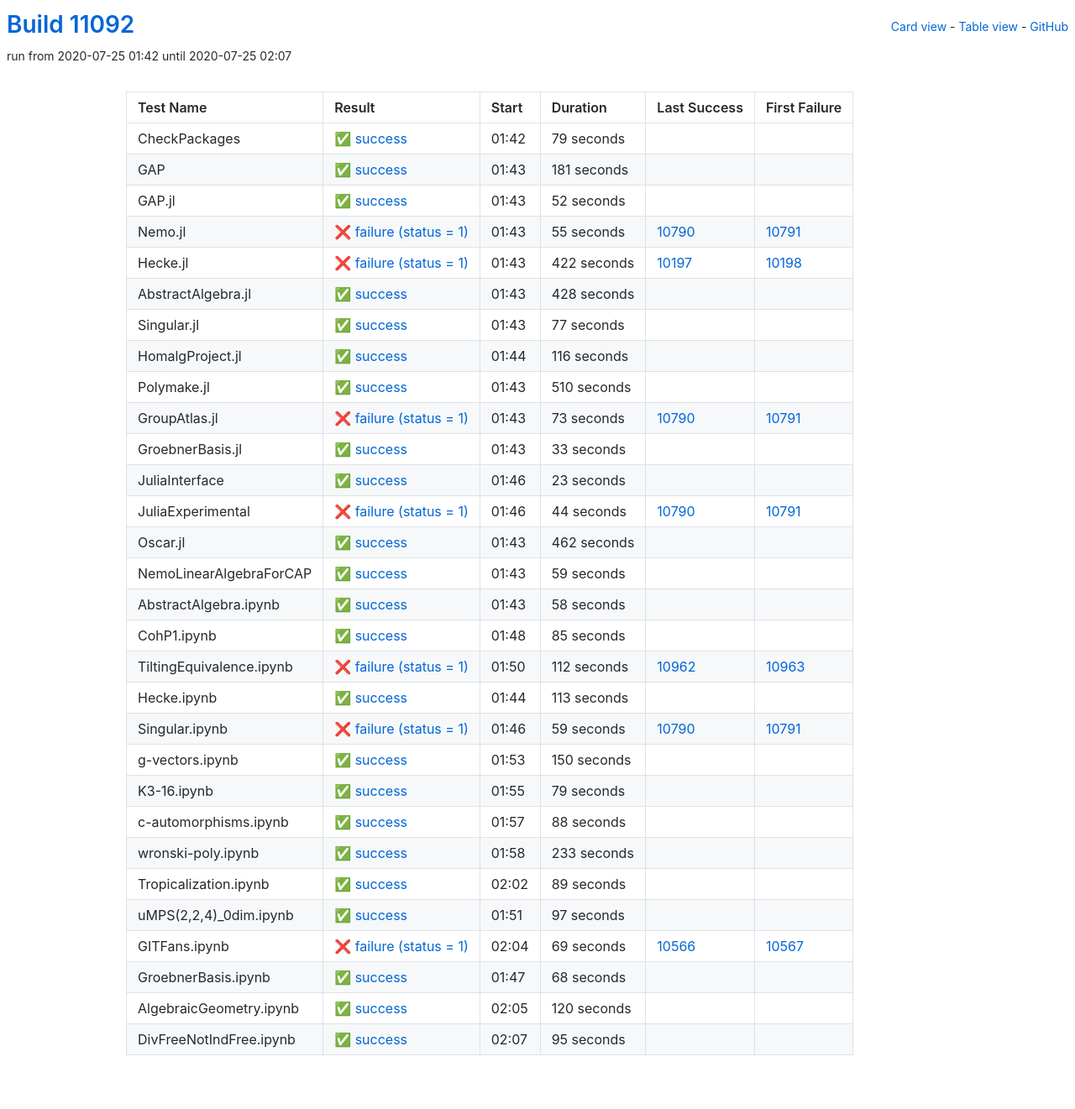
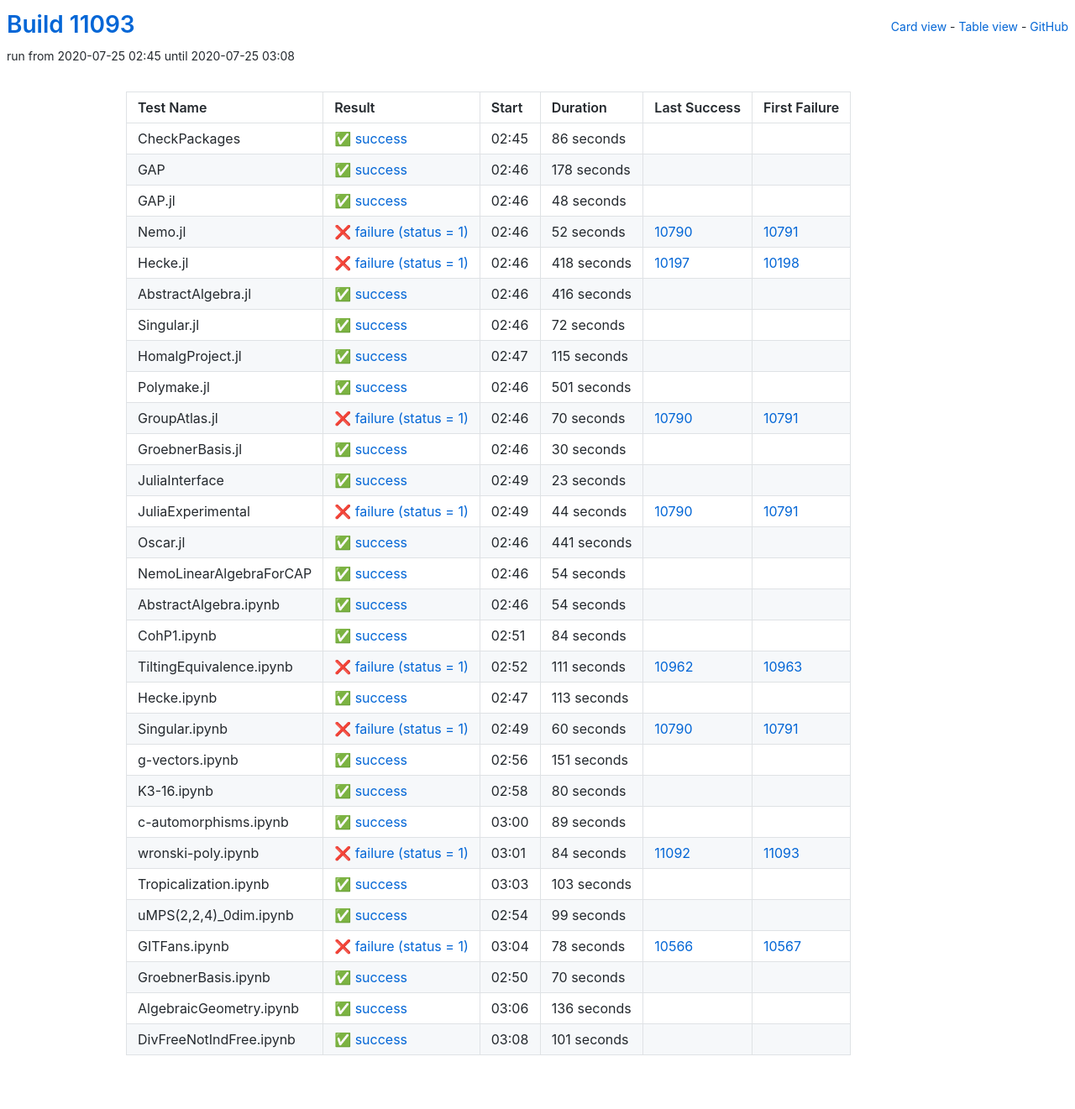
Before and after one commit to oscar-system/oscar-ci-status, a Jekyll site: the page built from table.html, in a window 1280 px wide. Shown: the whole page at 84% size. Built offline with Jekyll 4.4.1, drawn with Linux system fonts in a browser that asks for light colours.

Commit message:
Build #11093

```diff
--- a/_data/ci.yml
+++ b/_data/ci.yml
@@ -1,6 +1,6 @@
 ---
-build: 11092
-build_url: https://oscarci.mathematik.uni-kl.de/job/oscar/11092/
+build: 11093
+build_url: https://oscarci.mathematik.uni-kl.de/job/oscar/11093/
 job: oscar
 organization: oscar-system
 repo: oscar-ci-status
@@ -8,140 +8,140 @@
 tests:
 - name: CheckPackages
   id: checkpackages
-  log: https://oscarci.mathematik.uni-kl.de/job/oscar/11092/artifact/logs/build-11092/CheckPackages.log
-  start: 2020-07-25 01:42
+  log: https://oscarci.mathematik.uni-kl.de/job/oscar/11093/artifact/logs/build-11093/CheckPackages.log
+  start: 2020-07-25 02:45
   success: true
   exitcode: 0
   status: success
-  duration: 79
+  duration: 86
   last_success: false
   last_success_url:
   first_failure: false
   first_failure_url:
 - name: GAP
   id: gap
-  log: https://oscarci.mathematik.uni-kl.de/job/oscar/11092/artifact/logs/build-11092/GAP.log
-  start: 2020-07-25 01:43
+  log: https://oscarci.mathematik.uni-kl.de/job/oscar/11093/artifact/logs/build-11093/GAP.log
+  start: 2020-07-25 02:46
   success: true
   exitcode: 0
   status: success
-  duration: 181
+  duration: 178
   last_success: false
   last_success_url:
   first_failure: false
   first_failure_url:
 - name: GAP.jl
   id: gap-jl
-  log: https://oscarci.mathematik.uni-kl.de/job/oscar/11092/artifact/logs/build-11092/GAP.jl.log
-  start: 2020-07-25 01:43
+  log: https://oscarci.mathematik.uni-kl.de/job/oscar/11093/artifact/logs/build-11093/GAP.jl.log
+  start: 2020-07-25 02:46
   success: true
   exitcode: 0
   status: success
-  duration: 52
+  duration: 48
   last_success: false
   last_success_url:
   first_failure: false
   first_failure_url:
 - name: Nemo.jl
   id: nemo-jl
-  log: https://oscarci.mathematik.uni-kl.de/job/oscar/11092/artifact/logs/build-11092/Nemo.jl.log
-  start: 2020-07-25 01:43
+  log: https://oscarci.mathematik.uni-kl.de/job/oscar/11093/artifact/logs/build-11093/Nemo.jl.log
+  start: 2020-07-25 02:46
   success: false
   exitcode: 1
   status: failure
-  duration: 55
+  duration: 52
   last_success: 10790
   last_success_url: https://oscarci.mathematik.uni-kl.de/job/oscar/10790/
   first_failure: 10791
   first_failure_url: https://oscarci.mathematik.uni-kl.de/job/oscar/10791/
 - name: Hecke.jl
   id: hecke-jl
-  log: https://oscarci.mathematik.uni-kl.de/job/oscar/11092/artifact/logs/build-11092/Hecke.jl.log
-  start: 2020-07-25 01:43
+  log: https://oscarci.mathematik.uni-kl.de/job/oscar/11093/artifact/logs/build-11093/Hecke.jl.log
+  start: 2020-07-25 02:46
   success: false
   exitcode: 1
   status: failure
-  duration: 422
+  duration: 418
   last_success: 10197
   last_success_url: https://oscarci.mathematik.uni-kl.de/job/oscar/10197/
   first_failure: 10198
   first_failure_url: https://oscarci.mathematik.uni-kl.de/job/oscar/10198/
 - name: AbstractAlgebra.jl
   id: abstractalgebra-jl
-  log: https://oscarci.mathematik.uni-kl.de/job/oscar/11092/artifact/logs/build-11092/AbstractAlgebra.jl.log
-  start: 2020-07-25 01:43
+  log: https://oscarci.mathematik.uni-kl.de/job/oscar/11093/artifact/logs/build-11093/AbstractAlgebra.jl.log
+  start: 2020-07-25 02:46
   success: true
   exitcode: 0
   status: success
-  duration: 428
+  duration: 416
   last_success: false
   last_success_url:
   first_failure: false
   first_failure_url:
 - name: Singular.jl
   id: singular-jl
-  log: https://oscarci.mathematik.uni-kl.de/job/oscar/11092/artifact/logs/build-11092/Singular.jl.log
-  start: 2020-07-25 01:43
+  log: https://oscarci.mathematik.uni-kl.de/job/oscar/11093/artifact/logs/build-11093/Singular.jl.log
+  start: 2020-07-25 02:46
   success: true
   exitcode: 0
   status: success
-  duration: 77
+  duration: 72
   last_success: false
   last_success_url:
   first_failure: false
   first_failure_url:
 - name: HomalgProject.jl
   id: homalgproject-jl
-  log: https://oscarci.mathematik.uni-kl.de/job/oscar/11092/artifact/logs/build-11092/HomalgProject.jl.log
-  start: 2020-07-25 01:44
+  log: https://oscarci.mathematik.uni-kl.de/job/oscar/11093/artifact/logs/build-11093/HomalgProject.jl.log
+  start: 2020-07-25 02:47
   success: true
   exitcode: 0
   status: success
-  duration: 116
+  duration: 115
   last_success: false
   last_success_url:
   first_failure: false
   first_failure_url:
 - name: Polymake.jl
   id: polymake-jl
-  log: https://oscarci.mathematik.uni-kl.de/job/oscar/11092/artifact/logs/build-11092/Polymake.jl.log
-  start: 2020-07-25 01:43
+  log: https://oscarci.mathematik.uni-kl.de/job/oscar/11093/artifact/logs/build-11093/Polymake.jl.log
+  start: 2020-07-25 02:46
   success: true
   exitcode: 0
   status: success
-  duration: 510
+  duration: 501
   last_success: false
   last_success_url:
   first_failure: false
   first_failure_url:
 - name: GroupAtlas.jl
   id: groupatlas-jl
-  log: https://oscarci.mathematik.uni-kl.de/job/oscar/11092/artifact/logs/build-11092/GroupAtlas.jl.log
-  start: 2020-07-25 01:43
+  log: https://oscarci.mathematik.uni-kl.de/job/oscar/11093/artifact/logs/build-11093/GroupAtlas.jl.log
+  start: 2020-07-25 02:46
   success: false
   exitcode: 1
   status: failure
-  duration: 73
+  duration: 70
   last_success: 10790
   last_success_url: https://oscarci.mathematik.uni-kl.de/job/oscar/10790/
   first_failure: 10791
   first_failure_url: https://oscarci.mathematik.uni-kl.de/job/oscar/10791/
 - name: GroebnerBasis.jl
   id: groebnerbasis-jl
-  log: https://oscarci.mathematik.uni-kl.de/job/oscar/11092/artifact/logs/build-11092/GroebnerBasis.jl.log
-  start: 2020-07-25 01:43
+  log: https://oscarci.mathematik.uni-kl.de/job/oscar/11093/artifact/logs/build-11093/GroebnerBasis.jl.log
+  start: 2020-07-25 02:46
   success: true
   exitcode: 0
   status: success
-  duration: 33
+  duration: 30
   last_success: false
   last_success_url:
   first_failure: false
   first_failure_url:
 - name: JuliaInterface
   id: juliainterface
-  log: https://oscarci.mathematik.uni-kl.de/job/oscar/11092/artifact/logs/build-11092/JuliaInterface.log
-  start: 2020-07-25 01:46
+  log: https://oscarci.mathematik.uni-kl.de/job/oscar/11093/artifact/logs/build-11093/JuliaInterface.log
+  start: 2020-07-25 02:49
   success: true
   exitcode: 0
   status: success
@@ -152,8 +152,8 @@
   first_failure_url:
 - name: JuliaExperimental
   id: juliaexperimental
-  log: https://oscarci.mathematik.uni-kl.de/job/oscar/11092/artifact/logs/build-11092/JuliaExperimental.log
-  start: 2020-07-25 01:46
+  log: https://oscarci.mathematik.uni-kl.de/job/oscar/11093/artifact/logs/build-11093/JuliaExperimental.log
+  start: 2020-07-25 02:49
   success: false
   exitcode: 1
   status: failure
@@ -164,68 +164,68 @@
   first_failure_url: https://oscarci.mathematik.uni-kl.de/job/oscar/10791/
 - name: Oscar.jl
   id: oscar-jl
-  log: https://oscarci.mathematik.uni-kl.de/job/oscar/11092/artifact/logs/build-11092/Oscar.jl.log
-  start: 2020-07-25 01:43
+  log: https://oscarci.mathematik.uni-kl.de/job/oscar/11093/artifact/logs/build-11093/Oscar.jl.log
+  start: 2020-07-25 02:46
   success: true
   exitcode: 0
   status: success
-  duration: 462
+  duration: 441
   last_success: false
   last_success_url:
   first_failure: false
   first_failure_url:
 - name: NemoLinearAlgebraForCAP
   id: nemolinearalgebraforcap
-  log: https://oscarci.mathematik.uni-kl.de/job/oscar/11092/artifact/logs/build-11092/NemoLinearAlgebraForCAP.log
-  start: 2020-07-25 01:43
+  log: https://oscarci.mathematik.uni-kl.de/job/oscar/11093/artifact/logs/build-11093/NemoLinearAlgebraForCAP.log
+  start: 2020-07-25 02:46
   success: true
   exitcode: 0
   status: success
-  duration: 59
+  duration: 54
   last_success: false
   last_success_url:
   first_failure: false
   first_failure_url:
 - name: AbstractAlgebra.ipynb
   id: abstractalgebra-ipynb
-  log: https://oscarci.mathematik.uni-kl.de/job/oscar/11092/artifact/logs/build-11092/AbstractAlgebra.ipynb.log
-  start: 2020-07-25 01:43
+  log: https://oscarci.mathematik.uni-kl.de/job/oscar/11093/artifact/logs/build-11093/AbstractAlgebra.ipynb.log
+  start: 2020-07-25 02:46
   success: true
   exitcode: 0
   status: success
-  duration: 58
+  duration: 54
   last_success: false
   last_success_url:
   first_failure: false
   first_failure_url:
 - name: CohP1.ipynb
   id: cohp1-ipynb
-  log: https://oscarci.mathematik.uni-kl.de/job/oscar/11092/artifact/logs/build-11092/CohP1.ipynb.log
-  start: 2020-07-25 01:48
+  log: https://oscarci.mathematik.uni-kl.de/job/oscar/11093/artifact/logs/build-11093/CohP1.ipynb.log
+  start: 2020-07-25 02:51
   success: true
   exitcode: 0
   status: success
-  duration: 85
+  duration: 84
   last_success: false
   last_success_url:
   first_failure: false
   first_failure_url:
 - name: TiltingEquivalence.ipynb
   id: tiltingequivalence-ipynb
-  log: https://oscarci.mathematik.uni-kl.de/job/oscar/11092/artifact/logs/build-11092/TiltingEquivalence.ipynb.log
-  start: 2020-07-25 01:50
+  log: https://oscarci.mathematik.uni-kl.de/job/oscar/11093/artifact/logs/build-11093/TiltingEquivalence.ipynb.log
+  start: 2020-07-25 02:52
   success: false
   exitcode: 1
   status: failure
-  duration: 112
+  duration: 111
   last_success: 10962
   last_success_url: https://oscarci.mathematik.uni-kl.de/job/oscar/10962/
   first_failure: 10963
   first_failure_url: https://oscarci.mathematik.uni-kl.de/job/oscar/10963/
 - name: Hecke.ipynb
   id: hecke-ipynb
-  log: https://oscarci.mathematik.uni-kl.de/job/oscar/11092/artifact/logs/build-11092/Hecke.ipynb.log
-  start: 2020-07-25 01:44
+  log: https://oscarci.mathematik.uni-kl.de/job/oscar/11093/artifact/logs/build-11093/Hecke.ipynb.log
+  start: 2020-07-25 02:47
   success: true
   exitcode: 0
   status: success
@@ -236,68 +236,44 @@
   first_failure_url:
 - name: Singular.ipynb
   id: singular-ipynb
-  log: https://oscarci.mathematik.uni-kl.de/job/oscar/11092/artifact/logs/build-11092/Singular.ipynb.log
-  start: 2020-07-25 01:46
+  log: https://oscarci.mathematik.uni-kl.de/job/oscar/11093/artifact/logs/build-11093/Singular.ipynb.log
+  start: 2020-07-25 02:49
   success: false
   exitcode: 1
   status: failure
-  duration: 59
+  duration: 60
   last_success: 10790
   last_success_url: https://oscarci.mathematik.uni-kl.de/job/oscar/10790/
   first_failure: 10791
   first_failure_url: https://oscarci.mathematik.uni-kl.de/job/oscar/10791/
 - name: g-vectors.ipynb
   id: g-vectors-ipynb
-  log: https://oscarci.mathematik.uni-kl.de/job/oscar/11092/artifact/logs/build-11092/g-vectors.ipynb.log
-  start: 2020-07-25 01:53
+  log: https://oscarci.mathematik.uni-kl.de/job/oscar/11093/artifact/logs/build-11093/g-vectors.ipynb.log
+  start: 2020-07-25 02:56
   success: true
   exitcode: 0
   status: success
-  duration: 150
+  duration: 151
   last_success: false
   last_success_url:
   first_failure: false
   first_failure_url:
 - name: K3-16.ipynb
   id: k3-16-ipynb
-  log: https://oscarci.mathematik.uni-kl.de/job/oscar/11092/artifact/logs/build-11092/K3-16.ipynb.log
-  start: 2020-07-25 01:55
+  log: https://oscarci.mathematik.uni-kl.de/job/oscar/11093/artifact/logs/build-11093/K3-16.ipynb.log
+  start: 2020-07-25 02:58
   success: true
   exitcode: 0
   status: success
-  duration: 79
+  duration: 80
   last_success: false
   last_success_url:
   first_failure: false
   first_failure_url:
 - name: c-automorphisms.ipynb
   id: c-automorphisms-ipynb
-  log: https://oscarci.mathematik.uni-kl.de/job/oscar/11092/artifact/logs/build-11092/c-automorphisms.ipynb.log
-  start: 2020-07-25 01:57
-  success: true
-  exitcode: 0
-  status: success
-  duration: 88
-  last_success: false
-  last_success_url:
-  first_failure: false
-  first_failure_url:
-- name: wronski-poly.ipynb
-  id: wronski-poly-ipynb
-  log: https://oscarci.mathematik.uni-kl.de/job/oscar/11092/artifact/logs/build-11092/wronski-poly.ipynb.log
-  start: 2020-07-25 01:58
-  success: true
-  exitcode: 0
-  status: success
-  duration: 233
-  last_success: false
-  last_success_url:
-  first_failure: false
-  first_failure_url:
-- name: Tropicalization.ipynb
-  id: tropicalization-ipynb
-  log: https://oscarci.mathematik.uni-kl.de/job/oscar/11092/artifact/logs/build-11092/Tropicalization.ipynb.log
-  start: 2020-07-25 02:02
+  log: https://oscarci.mathematik.uni-kl.de/job/oscar/11093/artifact/logs/build-11093/c-automorphisms.ipynb.log
+  start: 2020-07-25 03:00
   success: true
   exitcode: 0
   status: success
@@ -306,62 +282,86 @@
   last_success_url:
   first_failure: false
   first_failure_url:
-- name: uMPS(2,2,4)_0dim.ipynb
-  id: umps-2-2-4-0dim-ipynb
-  log: https://oscarci.mathematik.uni-kl.de/job/oscar/11092/artifact/logs/build-11092/uMPS-2-2-4-_0dim.ipynb.log
-  start: 2020-07-25 01:51
+- name: wronski-poly.ipynb
+  id: wronski-poly-ipynb
+  log: https://oscarci.mathematik.uni-kl.de/job/oscar/11093/artifact/logs/build-11093/wronski-poly.ipynb.log
+  start: 2020-07-25 03:01
+  success: false
+  exitcode: 1
+  status: failure
+  duration: 84
+  last_success: 11092
+  last_success_url: https://oscarci.mathematik.uni-kl.de/job/oscar/11092/
+  first_failure: 11093
+  first_failure_url: https://oscarci.mathematik.uni-kl.de/job/oscar/11093/
+- name: Tropicalization.ipynb
+  id: tropicalization-ipynb
+  log: https://oscarci.mathematik.uni-kl.de/job/oscar/11093/artifact/logs/build-11093/Tropicalization.ipynb.log
+  start: 2020-07-25 03:03
   success: true
   exitcode: 0
   status: success
-  duration: 97
+  duration: 103
+  last_success: false
+  last_success_url:
+  first_failure: false
+  first_failure_url:
+- name: uMPS(2,2,4)_0dim.ipynb
+  id: umps-2-2-4-0dim-ipynb
+  log: https://oscarci.mathematik.uni-kl.de/job/oscar/11093/artifact/logs/build-11093/uMPS-2-2-4-_0dim.ipynb.log
+  start: 2020-07-25 02:54
+  success: true
+  exitcode: 0
+  status: success
+  duration: 99
   last_success: false
   last_success_url:
   first_failure: false
   first_failure_url:
 - name: GITFans.ipynb
   id: gitfans-ipynb
-  log: https://oscarci.mathematik.uni-kl.de/job/oscar/11092/artifact/logs/build-11092/GITFans.ipynb.log
-  start: 2020-07-25 02:04
+  log: https://oscarci.mathematik.uni-kl.de/job/oscar/11093/artifact/logs/build-11093/GITFans.ipynb.log
+  start: 2020-07-25 03:04
   success: false
   exitcode: 1
   status: failure
-  duration: 69
+  duration: 78
   last_success: 10566
   last_success_url: https://oscarci.mathematik.uni-kl.de/job/oscar/10566/
   first_failure: 10567
   first_failure_url: https://oscarci.mathematik.uni-kl.de/job/oscar/10567/
 - name: GroebnerBasis.ipynb
   id: groebnerbasis-ipynb
-  log: https://oscarci.mathematik.uni-kl.de/job/oscar/11092/artifact/logs/build-11092/GroebnerBasis.ipynb.log
-  start: 2020-07-25 01:47
+  log: https://oscarci.mathematik.uni-kl.de/job/oscar/11093/artifact/logs/build-11093/GroebnerBasis.ipynb.log
+  start: 2020-07-25 02:50
   success: true
   exitcode: 0
   status: success
-  duration: 68
+  duration: 70
   last_success: false
   last_success_url:
   first_failure: false
   first_failure_url:
 - name: AlgebraicGeometry.ipynb
   id: algebraicgeometry-ipynb
-  log: https://oscarci.mathematik.uni-kl.de/job/oscar/11092/artifact/logs/build-11092/AlgebraicGeometry.ipynb.log
-  start: 2020-07-25 02:05
+  log: https://oscarci.mathematik.uni-kl.de/job/oscar/11093/artifact/logs/build-11093/AlgebraicGeometry.ipynb.log
+  start: 2020-07-25 03:06
   success: true
   exitcode: 0
   status: success
-  duration: 120
+  duration: 136
   last_success: false
   last_success_url:
   first_failure: false
   first_failure_url:
 - name: DivFreeNotIndFree.ipynb
   id: divfreenotindfree-ipynb
-  log: https://oscarci.mathematik.uni-kl.de/job/oscar/11092/artifact/logs/build-11092/DivFreeNotIndFree.ipynb.log
-  start: 2020-07-25 02:07
+  log: https://oscarci.mathematik.uni-kl.de/job/oscar/11093/artifact/logs/build-11093/DivFreeNotIndFree.ipynb.log
+  start: 2020-07-25 03:08
   success: true
   exitcode: 0
   status: success
-  duration: 95
+  duration: 101
   last_success: false
   last_success_url:
   first_failure: false
```
Also changed, not shown: README.md.
